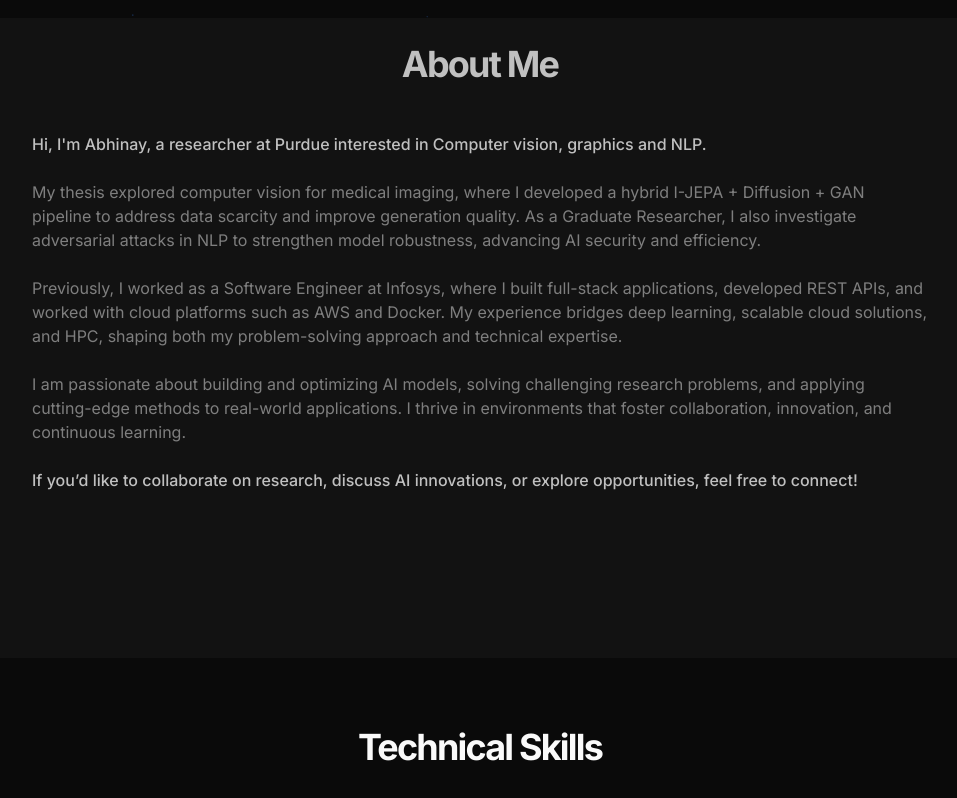
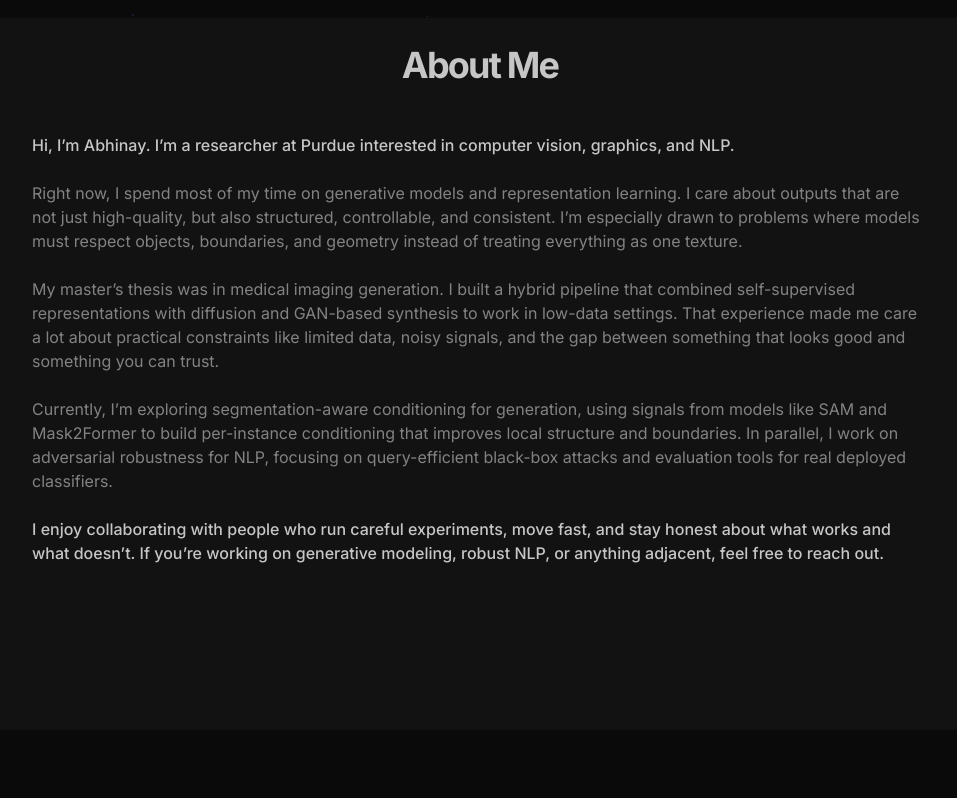
Before and after one commit to 08Abhinay/08Abhinay.github.io, a Next.js app: page / in a window 1280 px wide. Shown: the part 782-1580 px from the top of the page, without its empty margins (160-1117 px from the left). Built offline with nearby package versions, Linux system fonts and the light colour scheme.

Commit message:
editted about me

```diff
--- a/app/components/about.tsx
+++ b/app/components/about.tsx
@@ -35,11 +35,11 @@ export default function About() {
           </motion.h2>
           <div className="space-y-6 text-muted-foreground leading-relaxed text-sm sm:text-base">
             {[
-              "Hi, I'm Abhinay, a researcher at Purdue interested in Computer vision, graphics and NLP. ",
-              "My thesis explored computer vision for medical imaging, where I developed a hybrid I-JEPA + Diffusion + GAN pipeline to address data scarcity and improve generation quality. As a Graduate Researcher, I also investigate adversarial attacks in NLP to strengthen model robustness, advancing AI security and efficiency. ",
-              "Previously, I worked as a Software Engineer at Infosys, where I built full-stack applications, developed REST APIs, and worked with cloud platforms such as AWS and Docker. My experience bridges deep learning, scalable cloud solutions, and HPC, shaping both my problem-solving approach and technical expertise. ",
-              "I am passionate about building and optimizing AI models, solving challenging research problems, and applying cutting-edge methods to real-world applications. I thrive in environments that foster collaboration, innovation, and continuous learning.  ",
-              "If you’d like to collaborate on research, discuss AI innovations, or explore opportunities, feel free to connect!"
+              "Hi, I’m Abhinay. I’m a researcher at Purdue interested in computer vision, graphics, and NLP.",
+              "Right now, I spend most of my time on generative models and representation learning. I care about outputs that are not just high-quality, but also structured, controllable, and consistent. I’m especially drawn to problems where models must respect objects, boundaries, and geometry instead of treating everything as one texture.",
+              "My master’s thesis was in medical imaging generation. I built a hybrid pipeline that combined self-supervised representations with diffusion and GAN-based synthesis to work in low-data settings. That experience made me care a lot about practical constraints like limited data, noisy signals, and the gap between something that looks good and something you can trust.",
+              "Currently, I’m exploring segmentation-aware conditioning for generation, using signals from models like SAM and Mask2Former to build per-instance conditioning that improves local structure and boundaries. In parallel, I work on adversarial robustness for NLP, focusing on query-efficient black-box attacks and evaluation tools for real deployed classifiers.",
+              "I enjoy collaborating with people who run careful experiments, move fast, and stay honest about what works and what doesn’t. If you’re working on generative modeling, robust NLP, or anything adjacent, feel free to reach out."
             ].map((paragraph, index) => (
               <motion.p
                 key={index}
@@ -48,7 +48,7 @@ export default function About() {
                 transition={{
                   duration: 0.6,
                   delay: index * 0.1,
-                  ease: [0.25, 0.46, 0.45, 0.94]
+                  ease: [0.25, 0.46, 0.45, 0.94],
                 }}
                 viewport={{ once: true, margin: "-50px" }}
                 className={index === 0 || index === 4 ? "font-medium text-foreground" : ""}
@@ -57,6 +57,8 @@ export default function About() {
               </motion.p>
             ))}
           </div>
+
+
         </motion.div>
       </motion.div>
     </section>
```
